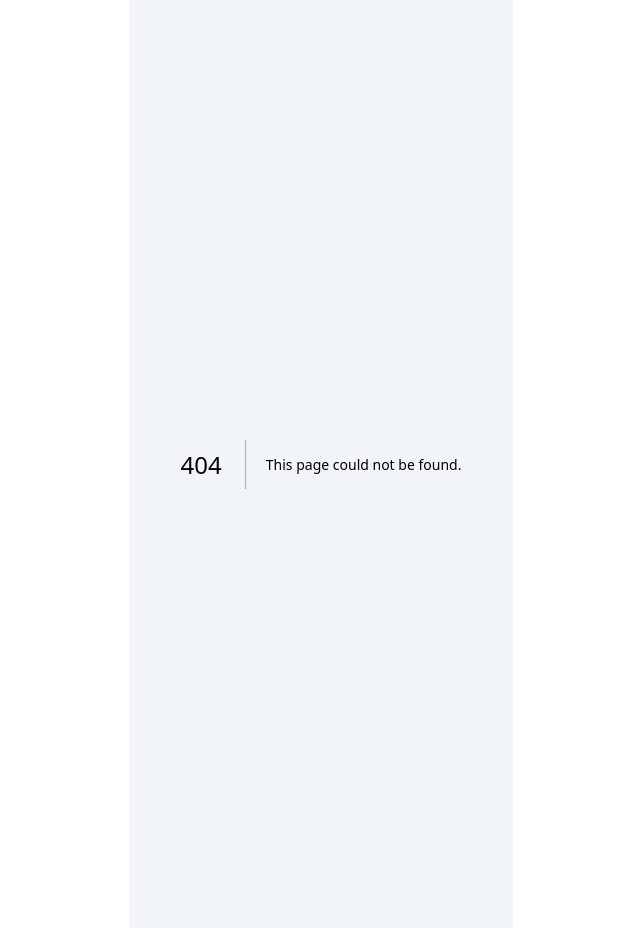
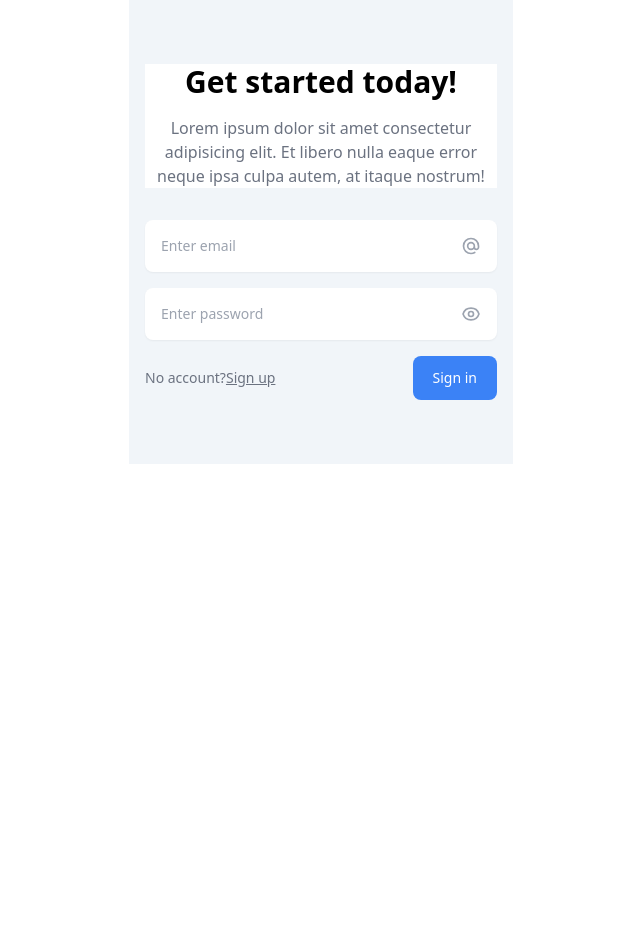
Before and after one commit to ssdc-toy/present-client, a Next.js app: page /send/auth in a window 1280 px wide. Before the commit this address had no page. Shown: the whole page, without its empty margins (319-959 px from the left). After the commit the page ends 800 px from the top, so only its background shows below. Built offline with nearby package versions, Linux system fonts and the light colour scheme.

Commit message:
🥅 console 에러 수정

```diff
--- a/components/layout.jsx
+++ b/components/layout.jsx
@@ -1,4 +1,6 @@
 const Layout = ({ children }) => {
-  return <div class="mx-auto max-w-sm px-4 py-16 bg-slate-100">{children}</div>;
+  return (
+    <div className="mx-auto max-w-sm px-4 py-16 bg-slate-100">{children}</div>
+  );
 };
 export default Layout;
--- a/pages/index.js
+++ b/pages/index.js
@@ -6,6 +6,9 @@ export default function Home() {
       <Head>
         <title>Present</title>
       </Head>
+      <div className="mx-auto max-w-lg text-center bg-white">
+        <h1></h1>
+      </div>
     </>
   );
 }
--- a/pages/send/enter.jsx
+++ b/pages/send/auth.jsx
@@ -1,39 +1,39 @@
-const Enter = () => {
+const Auth = () => {
   return (
     <>
-      <div class="mx-auto max-w-lg text-center bg-white">
-        <h1 class="text-3xl font-bold sm:text-3xl">Get started today!</h1>
+      <div className="mx-auto max-w-lg text-center bg-white">
+        <h1 className="text-3xl font-bold sm:text-3xl">Get started today!</h1>
 
-        <p class="mt-4 text-gray-500">
+        <p className="mt-4 text-gray-500">
           Lorem ipsum dolor sit amet consectetur adipisicing elit. Et libero
           nulla eaque error neque ipsa culpa autem, at itaque nostrum!
         </p>
       </div>
-      <form action="" class="mx-auto mt-8 mb-0 max-w-md space-y-4">
+      <form action="" className="mx-auto mt-8 mb-0 max-w-md space-y-4">
         <div>
-          <label for="email" class="sr-only">
+          <label htmlFor="email" className="sr-only">
             Email
           </label>
 
-          <div class="relative">
+          <div className="relative">
             <input
               type="email"
-              class="w-full rounded-lg border-gray-200 p-4 pr-12 text-sm shadow-sm"
+              className="w-full rounded-lg border-gray-200 p-4 pr-12 text-sm shadow-sm"
               placeholder="Enter email"
             />
 
-            <span class="absolute inset-y-0 right-4 inline-flex items-center">
+            <span className="absolute inset-y-0 right-4 inline-flex items-center">
               <svg
                 xmlns="http://www.w3.org/2000/svg"
-                class="h-5 w-5 text-gray-400"
+                className="h-5 w-5 text-gray-400"
                 fill="none"
                 viewBox="0 0 24 24"
                 stroke="currentColor"
               >
                 <path
-                  stroke-linecap="round"
-                  stroke-linejoin="round"
-                  stroke-width="2"
+                  strokeLinecap="round"
+                  strokeLinejoin="round"
+                  strokeWidth="2"
                   d="M16 12a4 4 0 10-8 0 4 4 0 008 0zm0 0v1.5a2.5 2.5 0 005 0V12a9 9 0 10-9 9m4.5-1.206a8.959 8.959 0 01-4.5 1.207"
                 />
               </svg>
@@ -42,34 +42,34 @@ const Enter = () => {
         </div>
 
         <div>
-          <label for="password" class="sr-only">
+          <label htmlFor="password" className="sr-only">
             Password
           </label>
-          <div class="relative">
+          <div className="relative">
             <input
               type="password"
-              class="w-full rounded-lg border-gray-200 p-4 pr-12 text-sm shadow-sm"
+              className="w-full rounded-lg border-gray-200 p-4 pr-12 text-sm shadow-sm"
               placeholder="Enter password"
             />
 
-            <span class="absolute inset-y-0 right-4 inline-flex items-center">
+            <span className="absolute inset-y-0 right-4 inline-flex items-center">
               <svg
                 xmlns="http://www.w3.org/2000/svg"
-                class="h-5 w-5 text-gray-400"
+                className="h-5 w-5 text-gray-400"
                 fill="none"
                 viewBox="0 0 24 24"
                 stroke="currentColor"
               >
                 <path
-                  stroke-linecap="round"
-                  stroke-linejoin="round"
-                  stroke-width="2"
+                  strokeLinecap="round"
+                  strokeLinejoin="round"
+                  strokeWidth="2"
                   d="M15 12a3 3 0 11-6 0 3 3 0 016 0z"
                 />
                 <path
-                  stroke-linecap="round"
-                  stroke-linejoin="round"
-                  stroke-width="2"
+                  strokeLinecap="round"
+                  strokeLinejoin="round"
+                  strokeWidth="2"
                   d="M2.458 12C3.732 7.943 7.523 5 12 5c4.478 0 8.268 2.943 9.542 7-1.274 4.057-5.064 7-9.542 7-4.477 0-8.268-2.943-9.542-7z"
                 />
               </svg>
@@ -77,17 +77,17 @@ const Enter = () => {
           </div>
         </div>
 
-        <div class="flex items-center justify-between">
-          <p class="text-sm text-gray-500">
+        <div className="flex items-center justify-between">
+          <p className="text-sm text-gray-500">
             No account?
-            <a class="underline" href="">
+            <a className="underline" href="">
               Sign up
             </a>
           </p>
 
           <button
             type="submit"
-            class="ml-3 inline-block rounded-lg bg-blue-500 px-5 py-3 text-sm font-medium text-white"
+            className="ml-3 inline-block rounded-lg bg-blue-500 px-5 py-3 text-sm font-medium text-white"
           >
             Sign in
           </button>
@@ -97,4 +97,4 @@ const Enter = () => {
   );
 };
 
-export default Enter;
+export default Auth;
```
